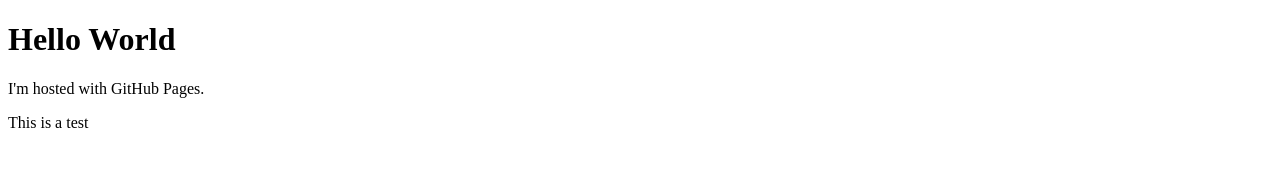
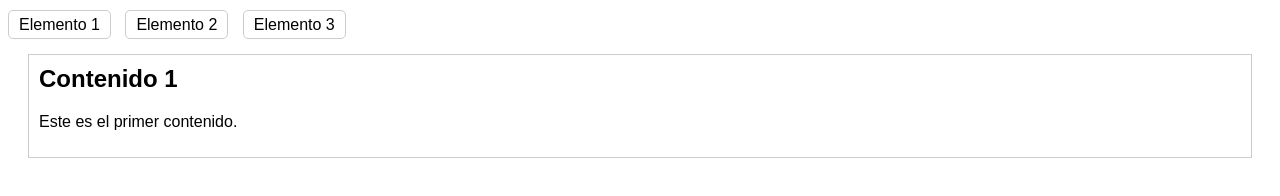
Before and after one commit to SantiagoCortesUSC/LeguajeProgramaci-n, a plain HTML site: page Index.html in a window 1280 px wide. Drawn offline with Linux system fonts and the light colour scheme.

Commit message:
primary page

```diff
--- a/Index.html
+++ b/Index.html
@@ -1,8 +1,33 @@
 <!DOCTYPE html>
-<html>
+<html lang="es">
+<head>
+    <meta charset="UTF-8">
+    <meta name="viewport" content="width=device-width, initial-scale=1.0">
+    <title>Mi Página Web</title>
+    <link rel="stylesheet" href="styles.css">
+</head>
 <body>
-<h1>Hello World</h1>
-<p>I'm hosted with GitHub Pages.</p>
-<p>This is a test</p>
+    <nav>
+        <ul>
+            <li><a href="#" onclick="cambiarContenido('contenido1')">Elemento 1</a></li>
+            <li><a href="#" onclick="cambiarContenido('contenido2')">Elemento 2</a></li>
+            <li><a href="#" onclick="cambiarContenido('contenido3')">Elemento 3</a></li>
+        </ul>
+    </nav>
+    <main id="mainContent">
+        <div id="contenido1">
+            <h2>Contenido 1</h2>
+            <p>Este es el primer contenido.</p>
+        </div>
+        <div id="contenido2" style="display:none;">
+            <h2>Contenido 2</h2>
+            <p>Este es el segundo contenido.</p>
+        </div>
+        <div id="contenido3" style="display:none;">
+            <h2>Contenido 3</h2>
+            <p>Este es el tercer contenido.</p>
+        </div>
+    </main>
+    <script src="script.js"></script>
 </body>
 </html>
--- /dev/null
+++ b/script.js
@@ -0,0 +1,7 @@
+function cambiarContenido(contenido) {
+    var elementos = document.querySelectorAll('main div');
+    for (var i = 0; i < elementos.length; i++) {
+        elementos[i].style.display = 'none';
+    }
+    document.getElementById(contenido).style.display = 'block';
+}
--- /dev/null
+++ b/styles.css
@@ -0,0 +1,35 @@
+body {
+    font-family: Arial, sans-serif;
+}
+
+nav ul {
+    list-style: none;
+    padding: 0;
+}
+
+nav li {
+    display: inline;
+    margin-right: 10px;
+}
+
+nav a {
+    text-decoration: none;
+    color: black;
+    padding: 5px 10px;
+    border: 1px solid #ccc;
+    border-radius: 5px;
+}
+
+main {
+    margin: 20px;
+}
+
+main div {
+    border: 1px solid #ccc;
+    padding: 10px;
+    margin-bottom: 10px;
+}
+
+main h2 {
+    margin-top: 0;
+}
```
